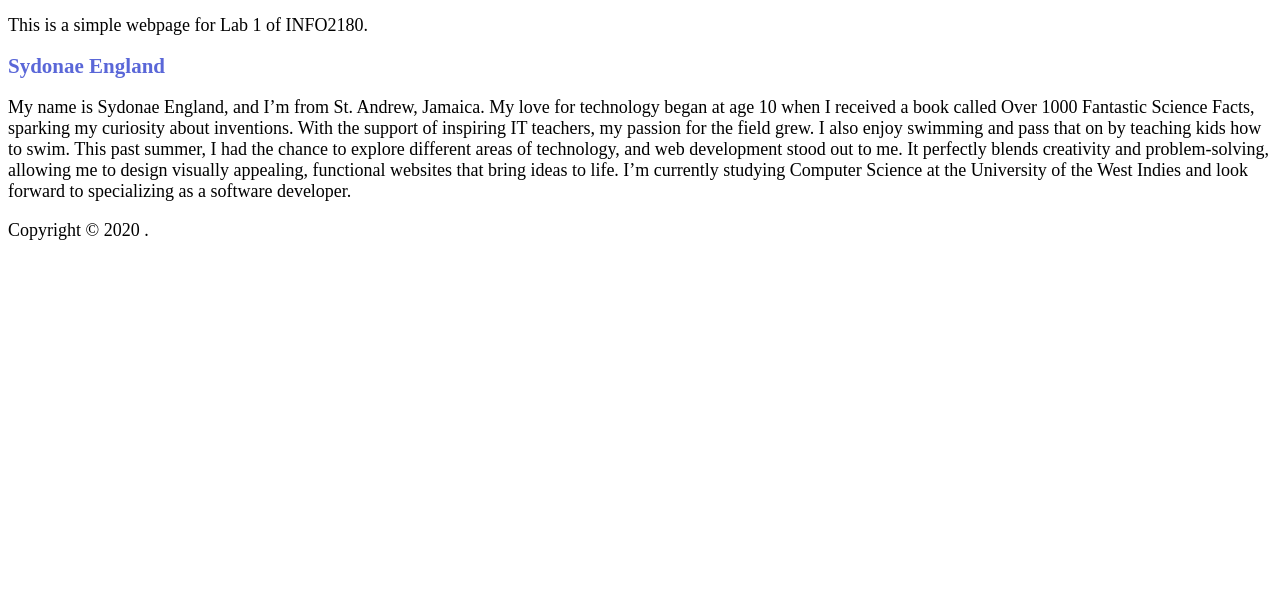
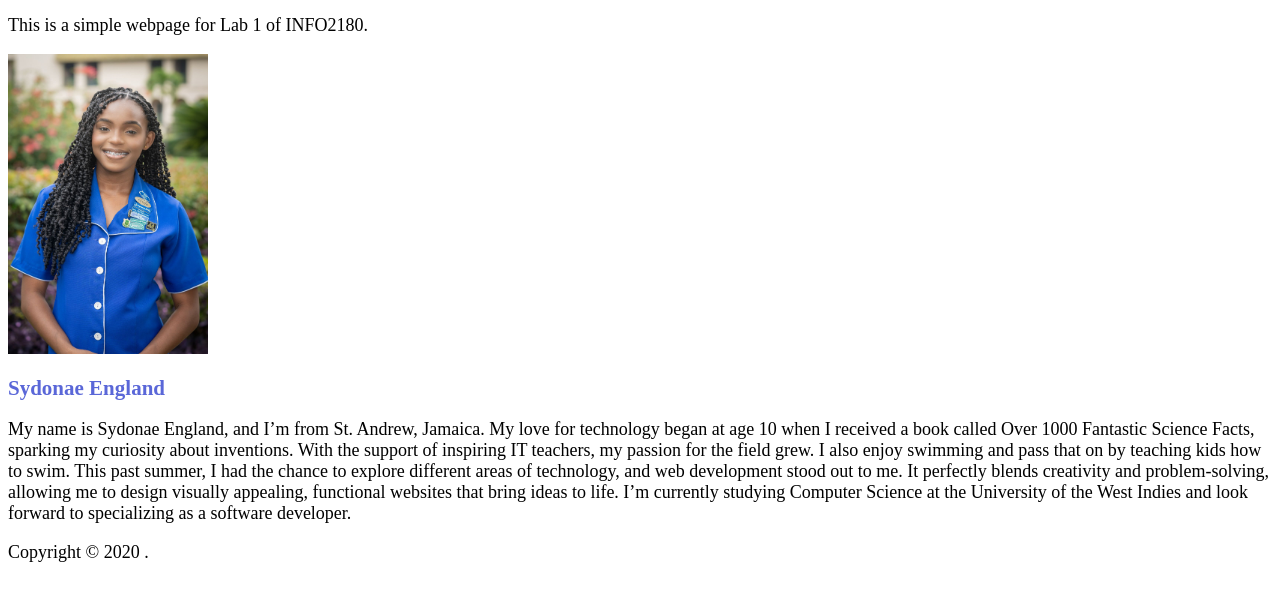
Before and after one commit to sydonaeengland/info2180-lab1, a plain HTML site: page index.html in a window 1280 px wide. Shown: the part 46-646 px from the top of the page. Drawn offline with Linux system fonts and the light colour scheme.

Commit message:
Added image to the file

```diff
--- a/index.html
+++ b/index.html
@@ -13,6 +13,7 @@
      <p>This is a simple webpage for Lab 1 of INFO2180.</p>
  </header>
  <main>
+    <img src="SydonaeE_picture.jpg" alt="Picture of Sydonae England" width="200" height="300">
     <h2>Sydonae England</h2>
     <p>
         My name is Sydonae England, and I’m from St. Andrew, Jamaica.
```
Lines whose indentation alone changed are shown as unchanged.
